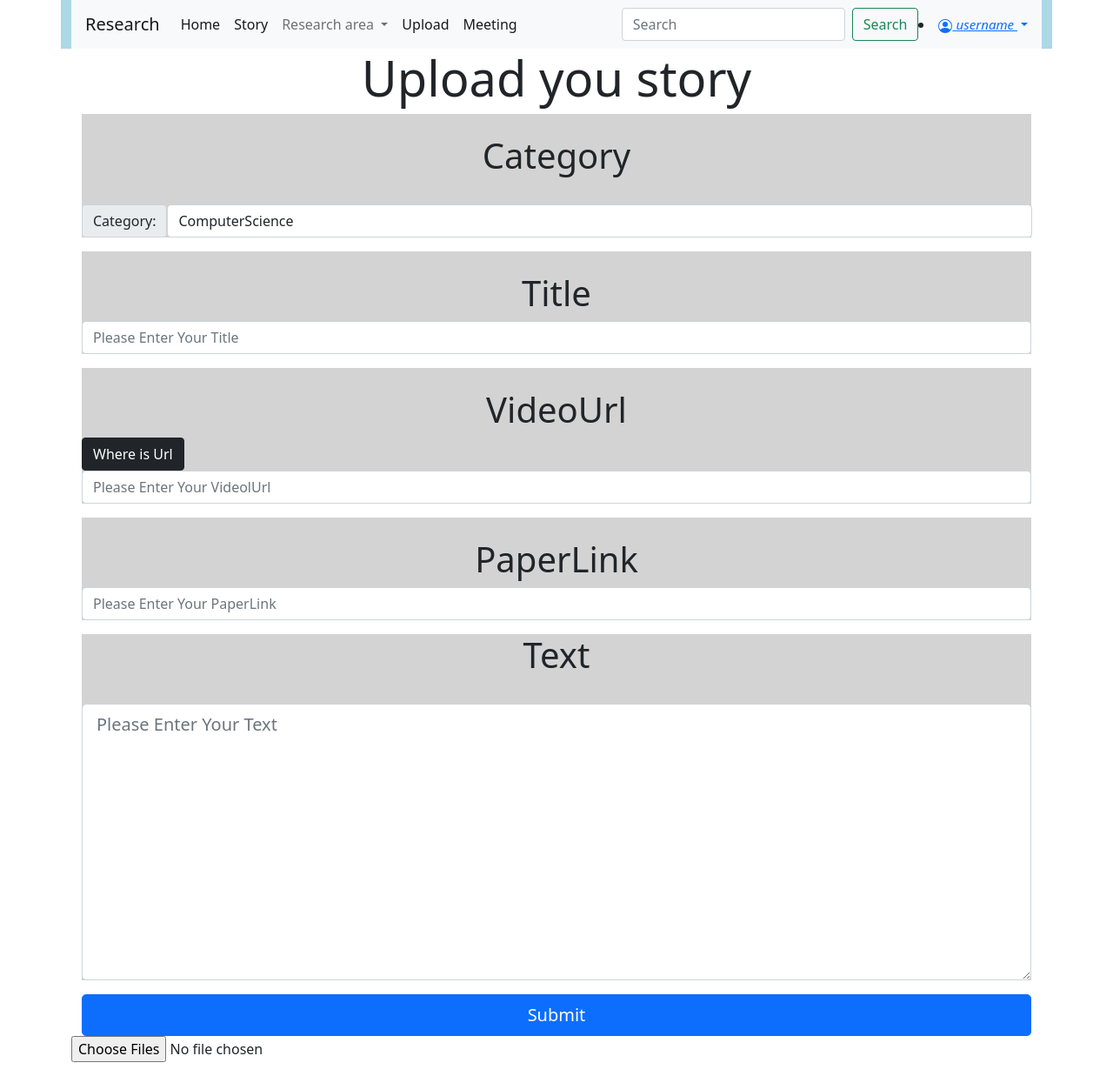
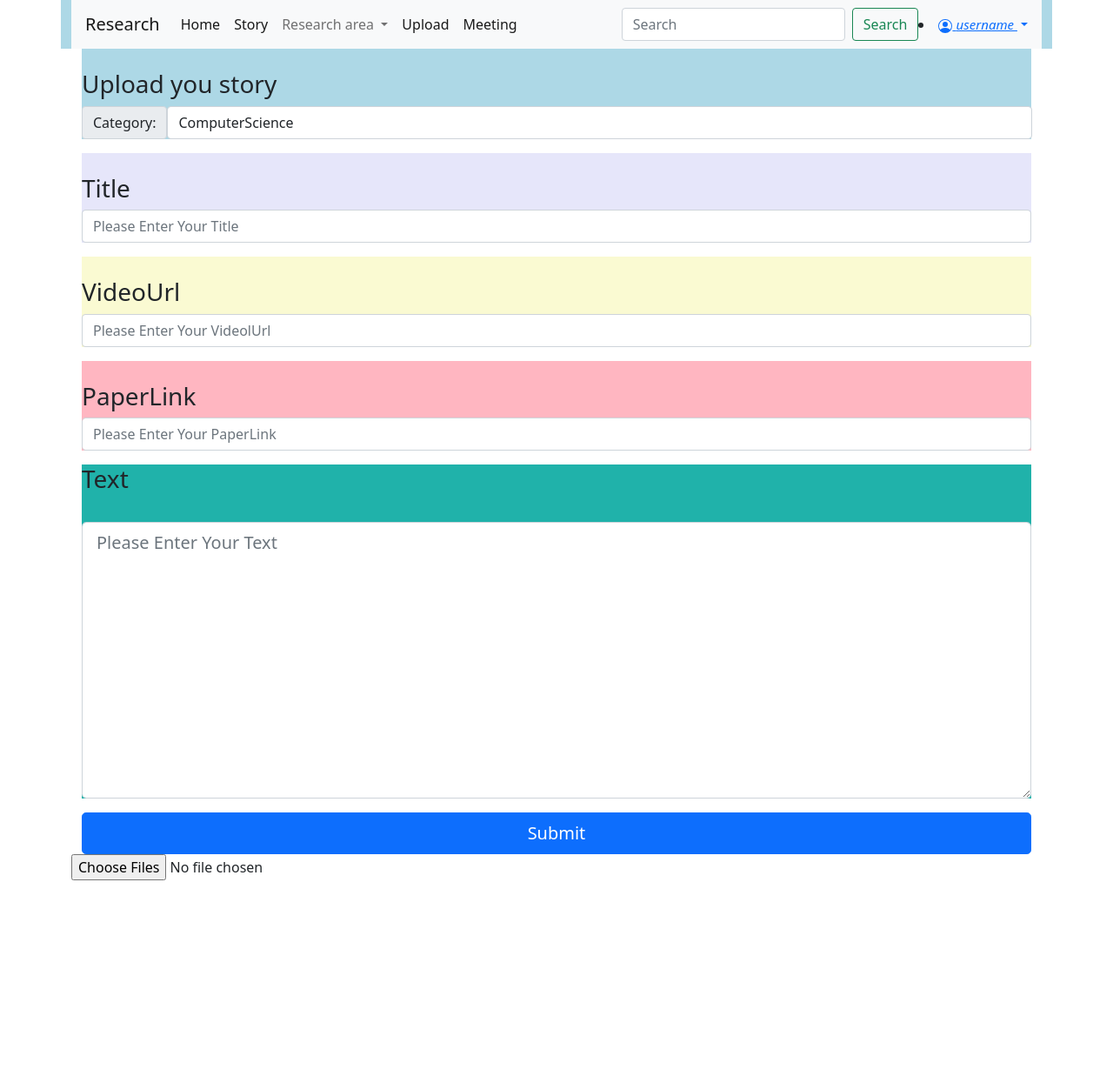
Before and after one commit to zhenxianglin/ResearchStory, a Django app: page /story/upload/ in a window 1280 px wide. Shown: the whole page at 87% size. After the commit the page ends 1012 px from the top, so only its background shows below. Run offline with Django 3.2, Linux system fonts and the light colour scheme; some libraries are stand-ins or nearby versions.

Commit message:
update.html

```diff
--- a/templates/upload.html
+++ b/templates/upload.html
@@ -42,7 +42,7 @@
 
   <!-- optionally if you need translation for your language then include the locale file as mentioned below (replace LANG.js with your language locale) -->
   <script src="https://cdn.jsdelivr.net/gh/kartik-v/bootstrap-fileinput@5.2.2/js/locales/LANG.js"></script>
-    <h2 class="display-4 text-center">Upload you story</h2>
+{#    <h2 class="display-4 text-center">Upload you story</h2>#}
 
 {% endblock header %}
 
@@ -55,10 +55,10 @@
 {#    {% csrf_token %}#}
 <!-- 名字，类别-->
 <div class="container">
-  <div class="form-group" style="background-color: lightgray" >
+  <div class="form-group" style="background-color: lightblue" >
     <label class="control-label" ></label>
-    <h3 class="display-6 text-center ">Category</h3>
-    <br>
+    <h3 >Upload you story</h3>
+{#    <br>#}
 {#    <div class="btn-group btn-block">#}
 {#      <button type="button"  class="btn btn-secondary dropdown-toggle " data-toggle="dropdown" data-display="static" aria-haspopup="true" aria-expanded="false">#}
 {#        Choose Your Category#}
@@ -81,45 +81,45 @@
 {#      </div>#}
     </div>
   </div>
-  <div class="form-group" style="background-color: lightgray">
+  <div class="form-group" style="background-color: lavender">
     <label class="control-label"></label>
-    <h3 class="display-6 text-center ">Title</h3>
+    <h3 >Title</h3>
     <input class="form-control" name="title" type="text" placeholder="Please Enter Your Title" />
   </div>
-  <div class="form-group" style="background-color: lightgray">
+  <div class="form-group" style="background-color: lightgoldenrodyellow">
     <label class="control-label"></label>
-    <h3 class="display-6 text-center ">VideoUrl</h3>
-    <button class="btn btn-dark" data-toggle="modal" data-target="#myModal">
-      Where is Url
-    </button>
-    <!-- Modal -->
-    <div class="modal fade" id="myModal" tabindex="-1" role="dialog" aria-labelledby="myModalLabel" aria-hidden="true">
-      <div class="modal-dialog">
-        <div class="modal-content">
-          <div class="modal-header">
-            <button type="button" class="close" data-dismiss="modal" aria-hidden="true">×</button>
-
-          </div>
-          <div class="modal-body">
-            <img src="../static/image/youtube.png" alt="image broken" style="width:100%;">
-          </div>
-          <div class="modal-footer">
-            <button type="button" class="btn btn-default" data-dismiss="modal">Close</button>
-          </div>
-        </div><!-- /.modal-content -->
-      </div><!-- /.modal-dialog -->
-    </div><!-- /.modal -->
+    <h3 >VideoUrl</h3>
+{#    <button class="btn btn-dark" data-toggle="modal" data-target="#myModal">#}
+{#      Where is Url#}
+{#    </button>#}
+{#    <!-- Modal -->#}
+{#    <div class="modal fade" id="myModal" tabindex="-1" role="dialog" aria-labelledby="myModalLabel" aria-hidden="true">#}
+{#      <div class="modal-dialog">#}
+{#        <div class="modal-content">#}
+{#          <div class="modal-header">#}
+{#            <button type="button" class="close" data-dismiss="modal" aria-hidden="true">×</button>#}
+{##}
+{#          </div>#}
+{#          <div class="modal-body">#}
+{#            <img src="../static/image/youtube.png" alt="image broken" style="width:100%;">#}
+{#          </div>#}
+{#          <div class="modal-footer">#}
+{#            <button type="button" class="btn btn-default" data-dismiss="modal">Close</button>#}
+{#          </div>#}
+{#        </div><!-- /.modal-content -->#}
+{#      </div><!-- /.modal-dialog -->#}
+{#    </div><!-- /.modal -->#}
 
     <input class="form-control" name="videoUrl" type="text" placeholder="Please Enter Your VideolUrl" />
   </div>
-  <div class="form-group" style="background-color: lightgray">
+  <div class="form-group" style="background-color: lightpink">
     <label class="control-label"></label>
-    <h3 class="display-6 text-center ">PaperLink</h3>
+    <h3 >PaperLink</h3>
     <input class="form-control" name="paperLink" type="text" placeholder="Please Enter Your PaperLink" />
   </div>
 
-  <div class="form-group" style="background-color: lightgray">
-    <h3 class="display-6 text-center ">Text</h3>
+  <div class="form-group" style="background-color: lightseagreen">
+    <h3 >Text</h3>
     <label class="control-label"></label>
   <div class="input-group input-group-lg">
     <textarea class="form-control" name="text" aria-label="With textarea" rows="10" placeholder="Please Enter Your Text"></textarea>
```
